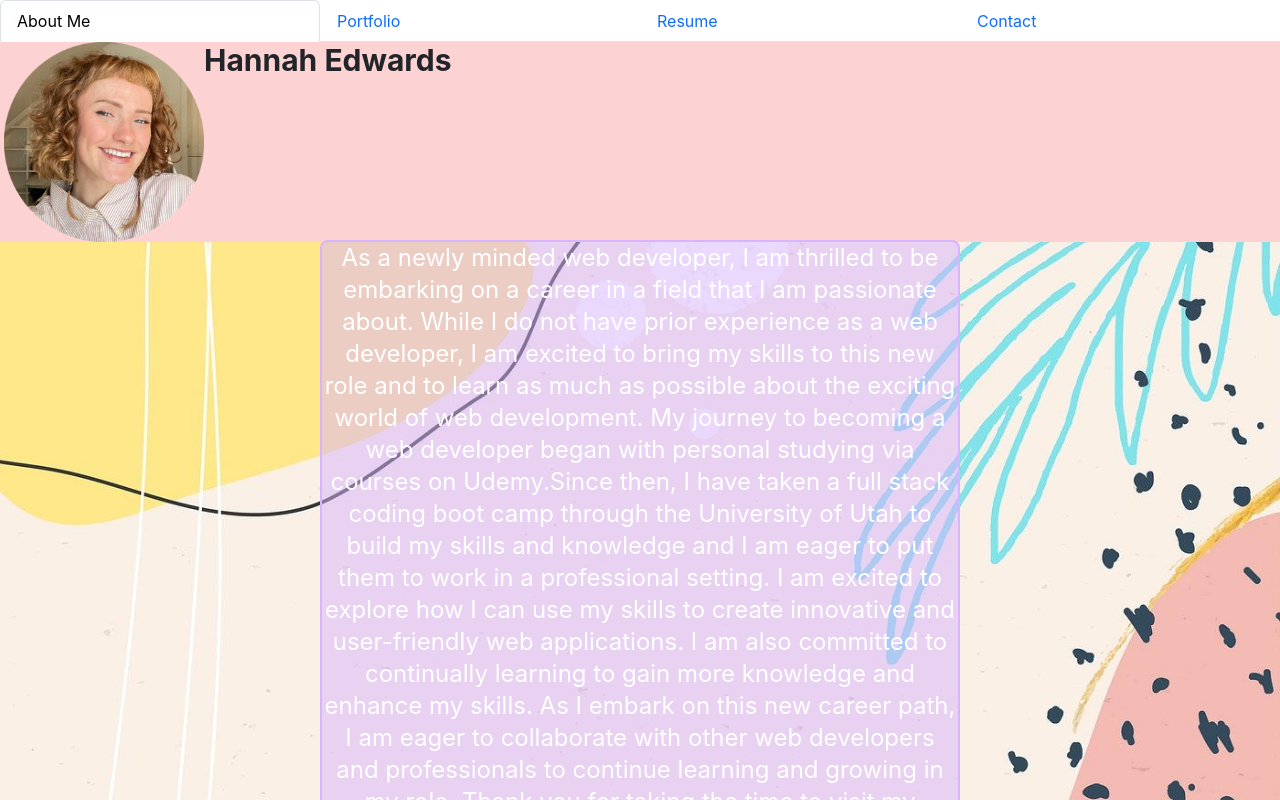
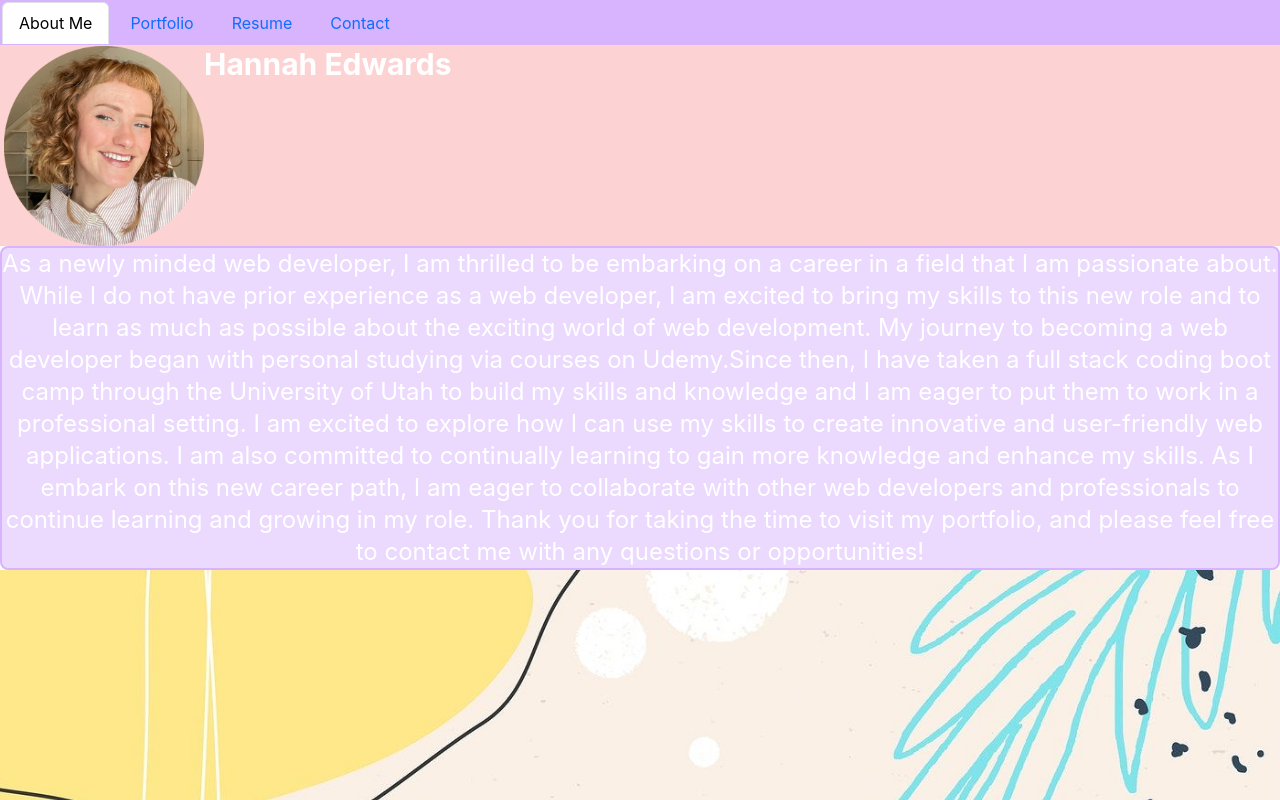
Before and after one commit to hannahedwards/My-Portfolio, a React (Create React App) app: page / in a window 1280 px wide. Shown: the top 800 px of the page. Built offline with nearby package versions, Linux system fonts and the light colour scheme.

Commit message:
added styling

```diff
--- a/src/components/NavTabs.js
+++ b/src/components/NavTabs.js
@@ -5,8 +5,8 @@ import myImage from './images/me.png';
 function NavTabs({ currentPage, handlePageChange }) {
   return (
     <div>
-      <ul className="nav nav-tabs grid grid-cols-4 content-end ">
-        <li className="nav-item">
+      <ul className="nav nav-tabs bg-purple-300">
+        <li className="nav-item border-solid border-2 border-purple-300 rounded-lg">
           <a
             href="#home"
             onClick={() => handlePageChange('Home')}
@@ -17,7 +17,7 @@ function NavTabs({ currentPage, handlePageChange }) {
             About Me
           </a>
         </li>
-        <li className="nav-item">
+        <li className="nav-item border-solid border-2 border-purple-300 rounded-lg">
           <a
             href="#about"
             onClick={() => handlePageChange('About')}
@@ -27,7 +27,7 @@ function NavTabs({ currentPage, handlePageChange }) {
             Portfolio
           </a>
         </li>
-        <li className="nav-item">
+        <li className="nav-item border-solid border-2 border-purple-300 rounded-lg">
           <a
             href="#blog"
             onClick={() => handlePageChange('Blog')}
@@ -37,7 +37,7 @@ function NavTabs({ currentPage, handlePageChange }) {
             Resume
           </a>
         </li>
-        <li className="nav-item">
+        <li className="nav-item border-solid border-2 border-purple-300 rounded-lg">
           <a
             href="#contact"
             onClick={() => handlePageChange('Contact')}
@@ -50,7 +50,7 @@ function NavTabs({ currentPage, handlePageChange }) {
       </ul>
       <div className=' mx-auto px-1 flex bg-red-300/50'>
         <img src={myImage} alt="me" width="200" height="220" />
-        <h1 className='text-3xl font-bold '>Hannah Edwards</h1>
+        <h1 className='text-3xl font-bold text-white'>Hannah Edwards</h1>
       </div>
     </div>
   );
--- a/src/components/pages/Home.js
+++ b/src/components/pages/Home.js
@@ -5,7 +5,7 @@ export default function aboutMe() { //about me
   return (
     <div>
       <div className="relative">
-        <p className='absolute flex top-1/4 left-1/2 transform -translate-x-1/2 -translate-y-1/2 text-center text-white text-2xl bg-purple-300/50  border-solid border-2 border-purple-300 rounded-lg'>
+        <p className='text-center text-white text-2xl bg-purple-300/50  border-solid border-2 border-purple-300 rounded-lg'>
           As a newly minded web developer, I am thrilled to be embarking on a career in a field that I am passionate about. While I do not have prior experience as a web developer, I am excited to bring my skills to this new role and to learn as much as possible about the exciting world of web development.
           My journey to becoming a web developer began with personal studying via courses on Udemy.Since then, I have taken a full stack coding boot camp through the University of Utah to build my skills and knowledge and I am eager to put them to work in a professional setting.
           I am excited to explore how I can use my skills to create innovative and user-friendly web applications. I am also committed to continually learning to gain more knowledge and enhance my skills.
```
